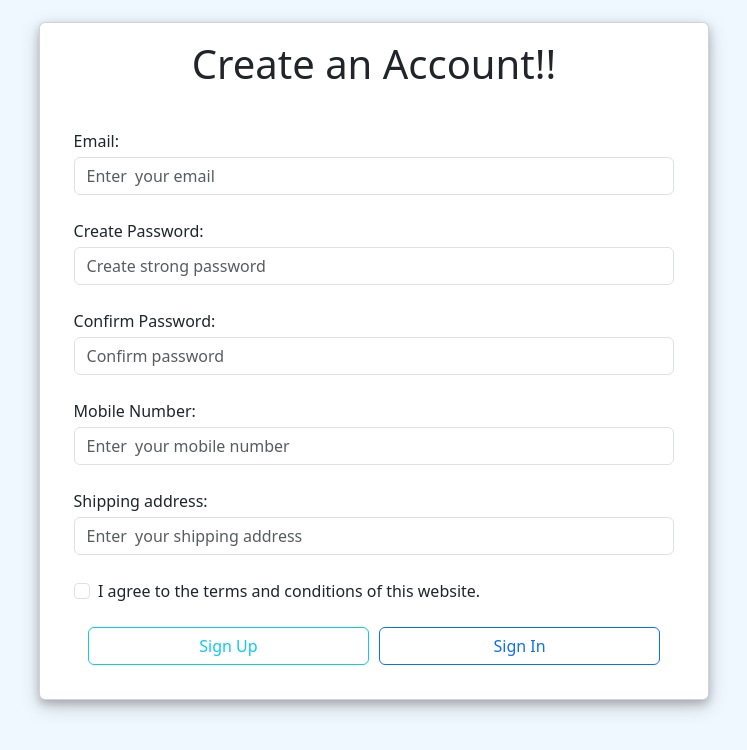
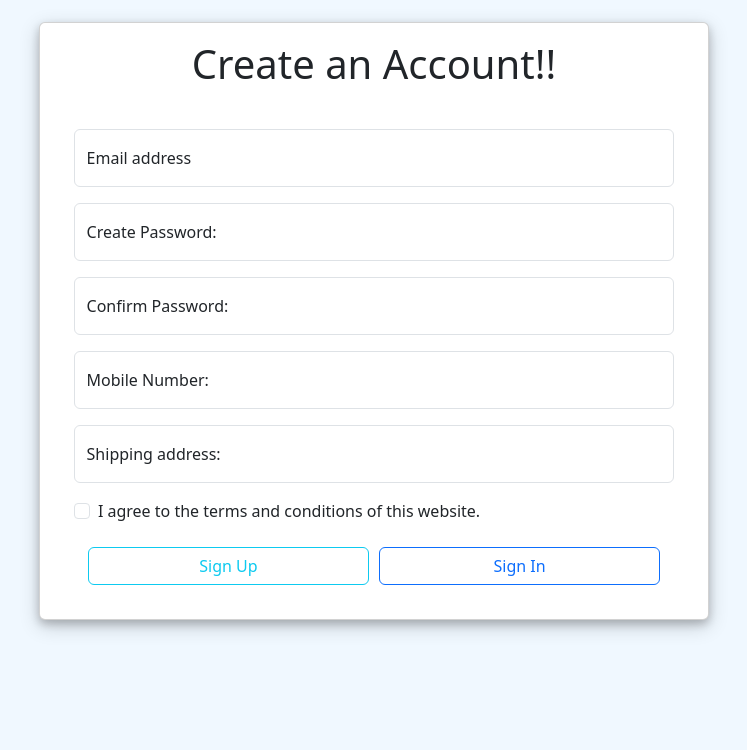
Before and after one commit to Fenillad-23/fenilladassignment1, a React (Create React App) app: page / in a window 1280 px wide. Shown: the top 750 px of the page, without its empty margins (266-1013 px from the left). Built offline with nearby package versions, Linux system fonts and the light colour scheme.

Commit message:
updated registration form for label style wth text input

```diff
--- a/src/App.js
+++ b/src/App.js
@@ -1,41 +1,65 @@
-import './App.css';
+import "./App.css";
 
 function App() {
   return (
-
     <div className="container">
       <div className="card divCard">
-      <div>
-       <center><h1 className='title'>Create an Account!!</h1></center>
-      </div>
-      <div>
-        <form>
-          <label for >Email:</label><br/>
-          <input type="text" className='form-control'  id=" floatingEmaillbl" placeholder='Enter  your email'/><br />
+        <div>
+          <center>
+            <h1 className="title">Create an Account!!</h1>
+          </center>
+        </div>
+        <div>
+          <form >
+            <div class="form-floating mb-3">
+              <input type="email " class="form-control" id="floatingInput" placeholder="name@example.com"/>
+              <label for="floatingInput">Email address</label>
+            </div>
 
-          <label>Create Password:</label><br/>
-          <input type="password" className='form-control' placeholder='Create strong password'/><br />
+            <div class="form-floating mb-3">
+                <input type="password" className="form-control" id="floatingPass" placeholder="Create strong password"/>
+                <label for="floatingPass">Create Password:</label>
+            </div>
 
-          <label>Confirm Password:</label><br/>
-          <input type="password"  className='form-control' id='confirmPass' placeholder='Confirm password'/><br />
+           <div className="form-floating mb-3">
+                <input type="password" className="form-control" id="confirmPass"  placeholder="Confirm password" />
+                <label for="confirmPass">Confirm Password:</label>
+           </div>
+            <div className="form-floating mb-3">
+              <input type="tel" className="form-control" id="lblMobile" placeholder="Enter  your mobile number"/>
+              <label for="lblMobile">Mobile Number:</label>
+            </div>
 
-          <label>Mobile Number:</label><br/>
-          <input type="text"  className='form-control' placeholder='Enter  your mobile number'/><br />
 
-          <label>Shipping address:</label><br/>
-          <input type="text"  className='form-control' placeholder='Enter  your shipping address'/><br />
-
-          <div className='acceptTerms'>
-            <input className='form-check-input' type='checkbox'/>&nbsp;&nbsp;I agree to the terms and conditions of this website.<br/>
-          </div><br></br>
-          <div className='row btn-wrapper'>
-            <button onClick={(e) => alert("Account Created")} className='btn btn-outline-info' id='btnRegister'>Sign Up</button>
-            <button onClick={(e) => alert("Account Created")} className='btn btn-outline-primary' id='btnLogin'>Sign In</button>
+          <div className="form-floating mb-3"> <input type="text" className="form-control" id="lblShippingAddress" placeholder="Enter  your shipping address"/>
+            <label for="lblShippingAddress">Shipping address:</label>
           </div>
 
-        </form>
+          <div className="acceptTerms">
+              <input className="form-check-input" type="checkbox" />
+              &nbsp;&nbsp;I agree to the terms and conditions of this website.
+              <br />
+            </div>
+            <br></br>
+            <div className="row btn-wrapper">
+              <button
+                onClick={(e) => alert("Account Created")}
+                className="btn btn-outline-info"
+                id="btnRegister"
+              >
+                Sign Up
+              </button>
+              <button
+                onClick={(e) => alert("Account Created")}
+                className="btn btn-outline-primary"
+                id="btnLogin"
+              >
+                Sign In
+              </button>
+            </div>
+          </form>
+        </div>
       </div>
-    </div>
     </div>
   );
 }
```
